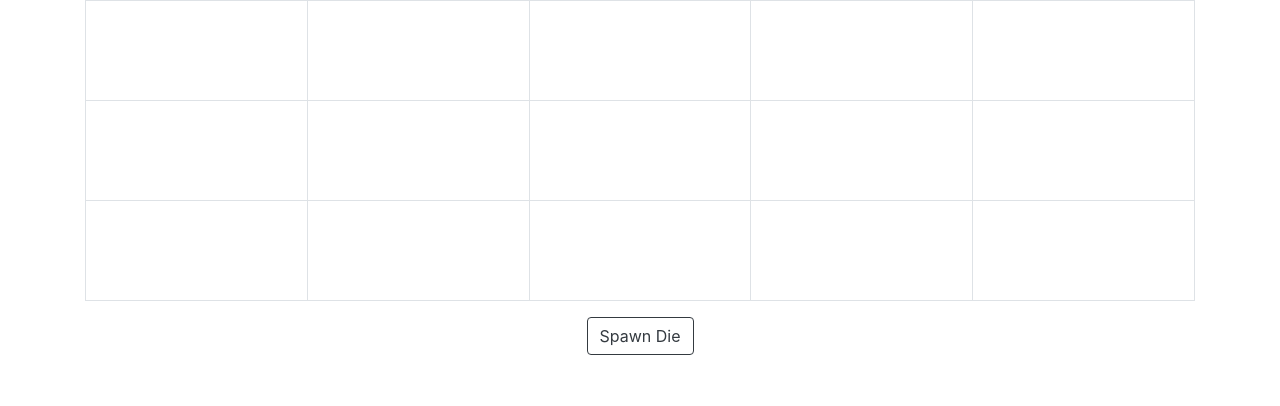
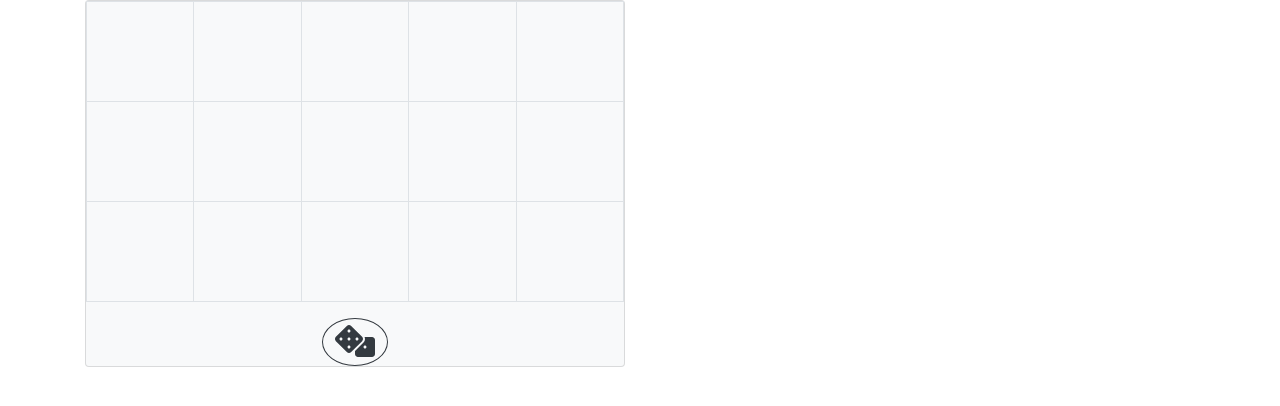
Before and after one commit to Andrewwelton/dice-td, a React (Create React App) app in the folder client/: page / in a window 1280 px wide. Shown: the top 406 px of the page. Built offline with nearby package versions, Linux system fonts and the light colour scheme.

Commit message:
Added randomized colours to dice spawn, Changed spawn button

```diff
--- a/client/src/components/Board.jsx
+++ b/client/src/components/Board.jsx
@@ -6,14 +6,16 @@ import Col from "react-bootstrap/Col";
 import Table from "react-bootstrap/Table";
 import Button from "react-bootstrap/Button";
 import { FontAwesomeIcon } from "@fortawesome/react-fontawesome";
-import { faDiceOne } from "@fortawesome/free-solid-svg-icons";
+import { faDiceOne, faDice } from "@fortawesome/free-solid-svg-icons";
+import Card from "react-bootstrap/Card";
 
 import { initialState, BoardReducer } from "../reducers/BoardReducer";
+import Dice from "./Dice";
 
 const buildTableRows = (row) => {
   return Object.keys(row).map((rowKey) => (
     <td className="Board-cell align-middle">
-      {row[rowKey] && <FontAwesomeIcon size="4x" icon={faDiceOne} />}
+      {row[rowKey] && <Dice {...row[rowKey]}></Dice>}
     </td>
   ));
 };
@@ -24,7 +26,9 @@ const Board = () => {
   return (
     <Container>
       <Row>
-        <Col>
+        <Col xs={6}>
+          <Card bordered bg="light">
+            <Card-body>
               <Table bordered>
                 <tbody>
                   <tr>{buildTableRows(state["0"])}</tr>
@@ -33,12 +37,15 @@ const Board = () => {
                 </tbody>
               </Table>
               <Button
+                style={{ "border-radius": "50%" }}
                 variant="outline-dark"
                 disabled={!state.openSlot}
                 onClick={() => dispatch({ type: "spawn_die" })}
               >
-            Spawn Die
+                <FontAwesomeIcon size="2x" icon={faDice} />
               </Button>
+            </Card-body>
+          </Card>
         </Col>
       </Row>
     </Container>
--- /dev/null
+++ b/client/src/components/Dice.jsx
@@ -0,0 +1,17 @@
+import React from "react";
+
+import { FontAwesomeIcon } from "@fortawesome/react-fontawesome";
+import { faDiceOne } from "@fortawesome/free-solid-svg-icons";
+
+const Dice = (props) => {
+  console.log(props);
+  return (
+    <FontAwesomeIcon
+      size="4x"
+      icon={faDiceOne}
+      color={props.colour}
+    ></FontAwesomeIcon>
+  );
+};
+
+export default Dice;
--- /dev/null
+++ b/client/src/constants/constants.jsx
@@ -0,0 +1,3 @@
+const Colours = ["red", "orange", "yellow", "green", "blue", "purple"];
+
+export default Colours;
--- a/client/src/reducers/BoardReducer.jsx
+++ b/client/src/reducers/BoardReducer.jsx
@@ -1,3 +1,5 @@
+import Colours from "../constants/constants";
+
 const initialState = {
   0: {
     0: null,
@@ -56,9 +58,14 @@ function BoardReducer(state, action) {
         colNum = Math.floor(Math.random() * 5);
       }
 
+      let colourNum = Math.floor(Math.random() * Colours.length);
+
       return {
         ...state,
-        [rowNum]: { ...state[rowNum], [colNum]: true },
+        [rowNum]: {
+          ...state[rowNum],
+          [colNum]: { colour: Colours[colourNum] },
+        },
         openSlot,
       };
     default:
```
Also changed, not shown: 1 other file (tests, documents, lock files or other folders). Lines whose indentation alone changed are shown as unchanged.
